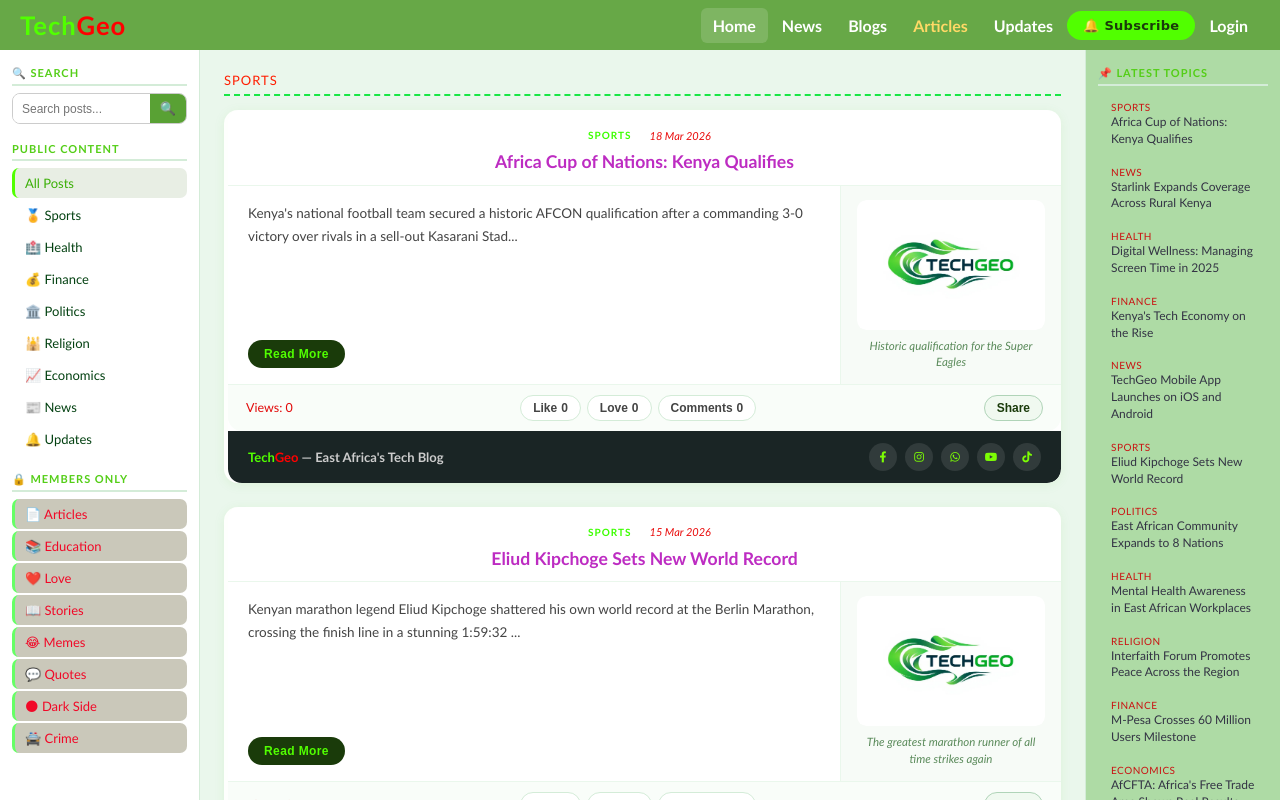
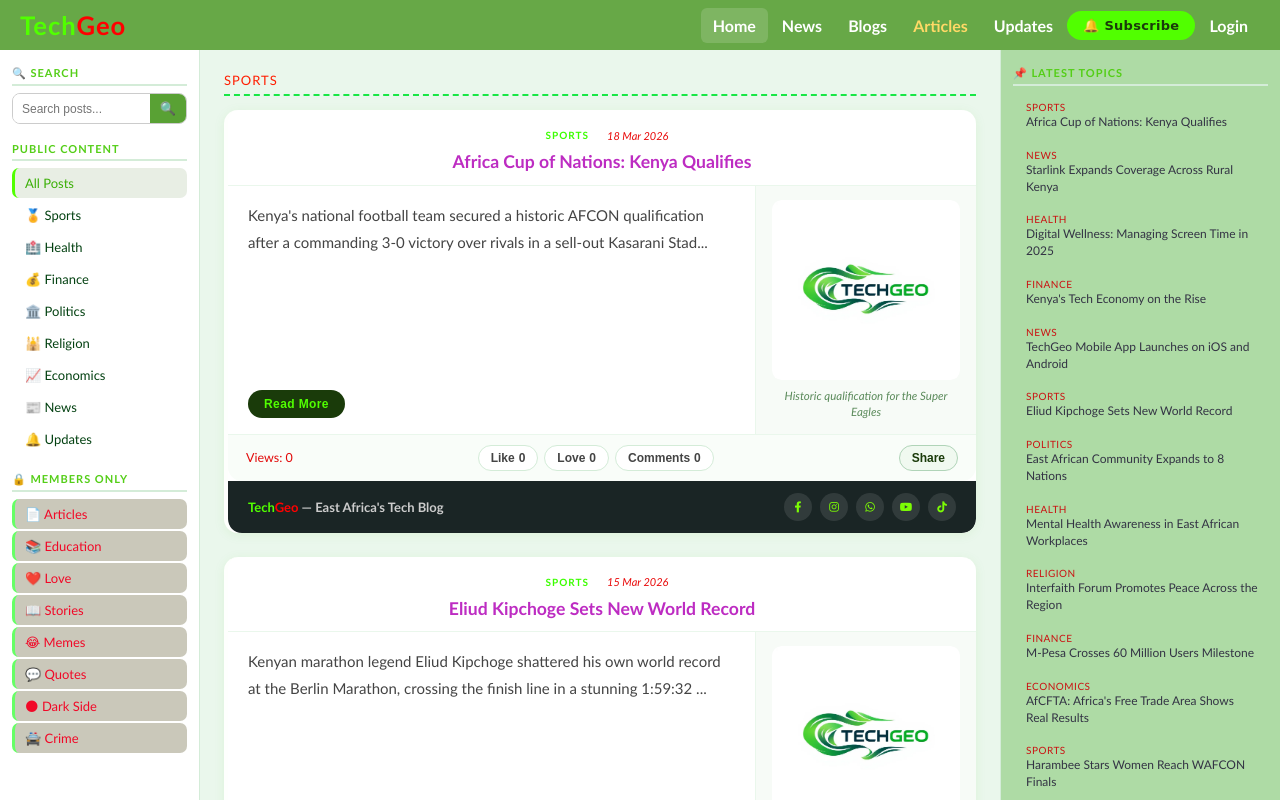
Before and after one commit to tech-ge/blog, a website: page index.html in a window 1280 px wide. Drawn offline with Linux system fonts and the light colour scheme; no server answers.

Commit message:
Update style.css

```diff
--- a/style.css
+++ b/style.css
@@ -255,6 +255,7 @@
     min-width: 0;
     min-height: 0;  /* allows flex child to scroll */
     height: 100%;
+    max-width: 860px;
 }
 
 .feed-section-title {
@@ -341,6 +342,7 @@
     gap: 0;
     min-height: 160px;
     overflow: hidden;
+    align-items: stretch;
 }
 
 .post-left {
@@ -352,6 +354,7 @@
     justify-content: space-between;
     border-right: 1px solid #eaf7ec;
     overflow: hidden;
+    align-self: stretch;
 }
 
 /* For posts with no media */
@@ -362,8 +365,8 @@
 
 .post-content {
     color: #444;
-    font-size: 13.5px;
-    line-height: 1.7;
+    font-size: 15px;
+    line-height: 1.8;
     flex: 1;
     word-break: break-word;
     overflow: hidden;
@@ -412,7 +415,7 @@
 
 .post-media img {
     width: 100%;
-    height: 130px;
+    height: 180px;
     object-fit: cover;
     border-radius: 9px;
     display: block;
@@ -421,7 +424,7 @@
 
 .post-media iframe {
     width: 100%;
-    height: 130px;
+    height: 180px;
     border-radius: 9px;
     border: none;
     display: block;
@@ -523,8 +526,8 @@
    RIGHT SIDEBAR
 =========================== */
 .side-titles {
-    width: 195px;
-    min-width: 160px;
+    width: 280px;
+    min-width: 240px;
     background: #aedba5;
     border-left: 1px solid #d4ecd8;
     padding: 16px 12px;
```
